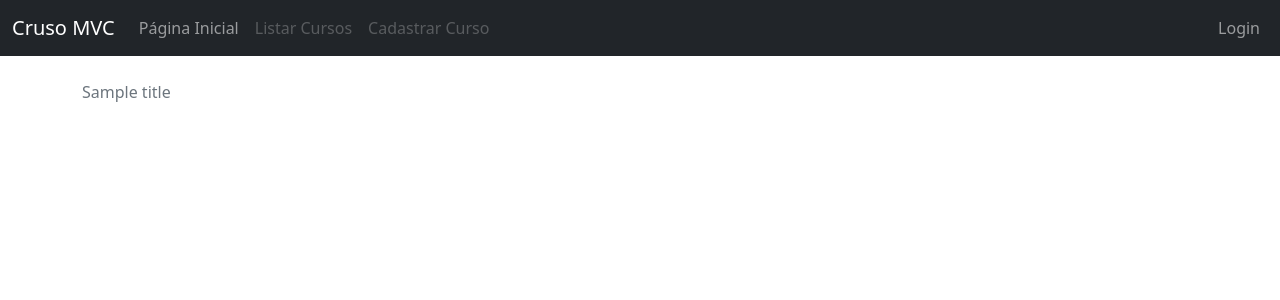
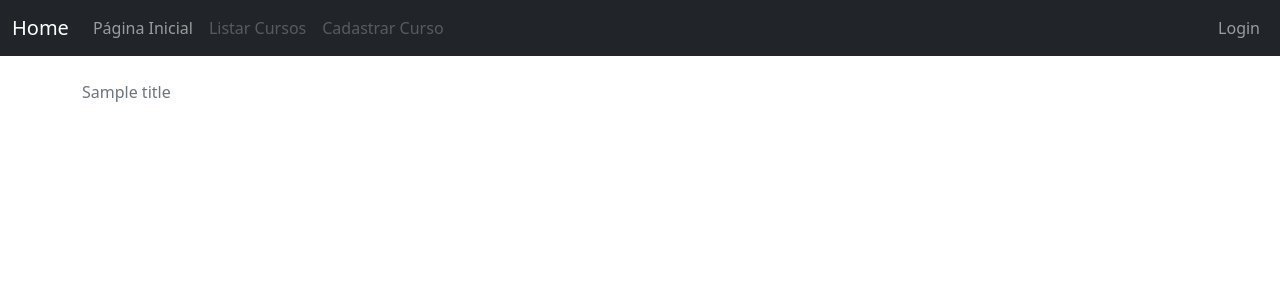
Before and after one commit to WernerLuiz92/E-Commerce_BookStore__V2, a PHP site: template www/src/View/header.php in a window 1280 px wide. Shown: the top 300 px of the page. Run offline with PHP 8.4, Linux system fonts and the light colour scheme; the template is opened without the code that fills it: most values are stand-ins (such as "Sample title", 1, 10 or a date in 2020); some libraries are stand-ins or nearby versions.

```diff
--- a/www/src/View/header.php
+++ b/www/src/View/header.php
@@ -16,7 +16,7 @@
 <body>
     <nav class="navbar navbar-expand-lg navbar-dark bg-dark">
         <div class="container-fluid d-flex">
-            <a class="navbar-brand" href="/">Cruso MVC</a>
+            <a class="navbar-brand" href="/"><?= $_ENV['PROJECT_NAME'] ?? 'Home' ; ?></a>
             <button class="navbar-toggler" type="button" data-bs-toggle="collapse" data-bs-target="#navbarNav" aria-controls="navbarNav" aria-expanded="false" aria-label="Toggle navigation">
             <span class="navbar-toggler-icon"></span>
             </button>
```
Also changed, not shown: .github/docs/containers.md (added), www/README.md (deleted).
